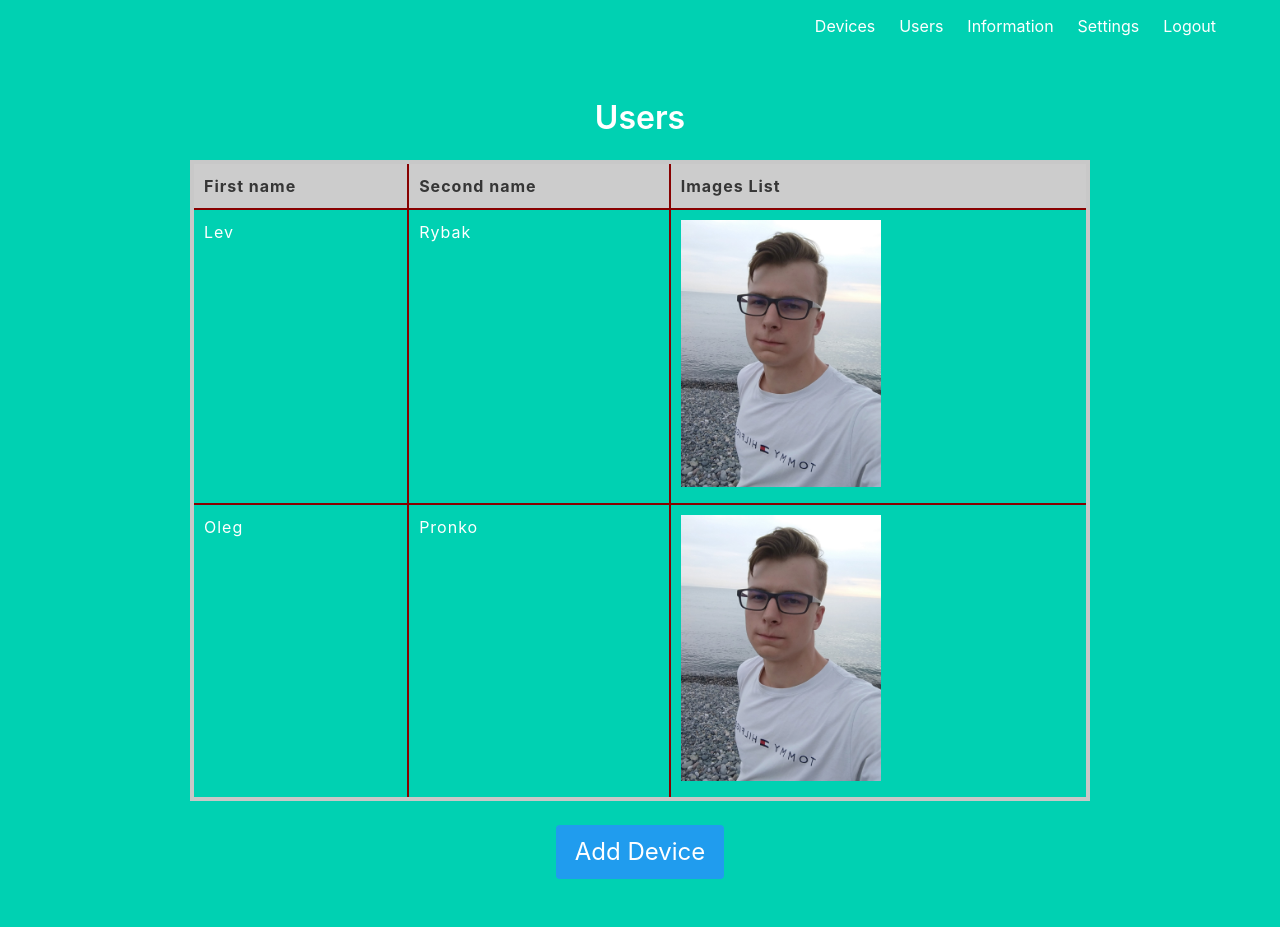
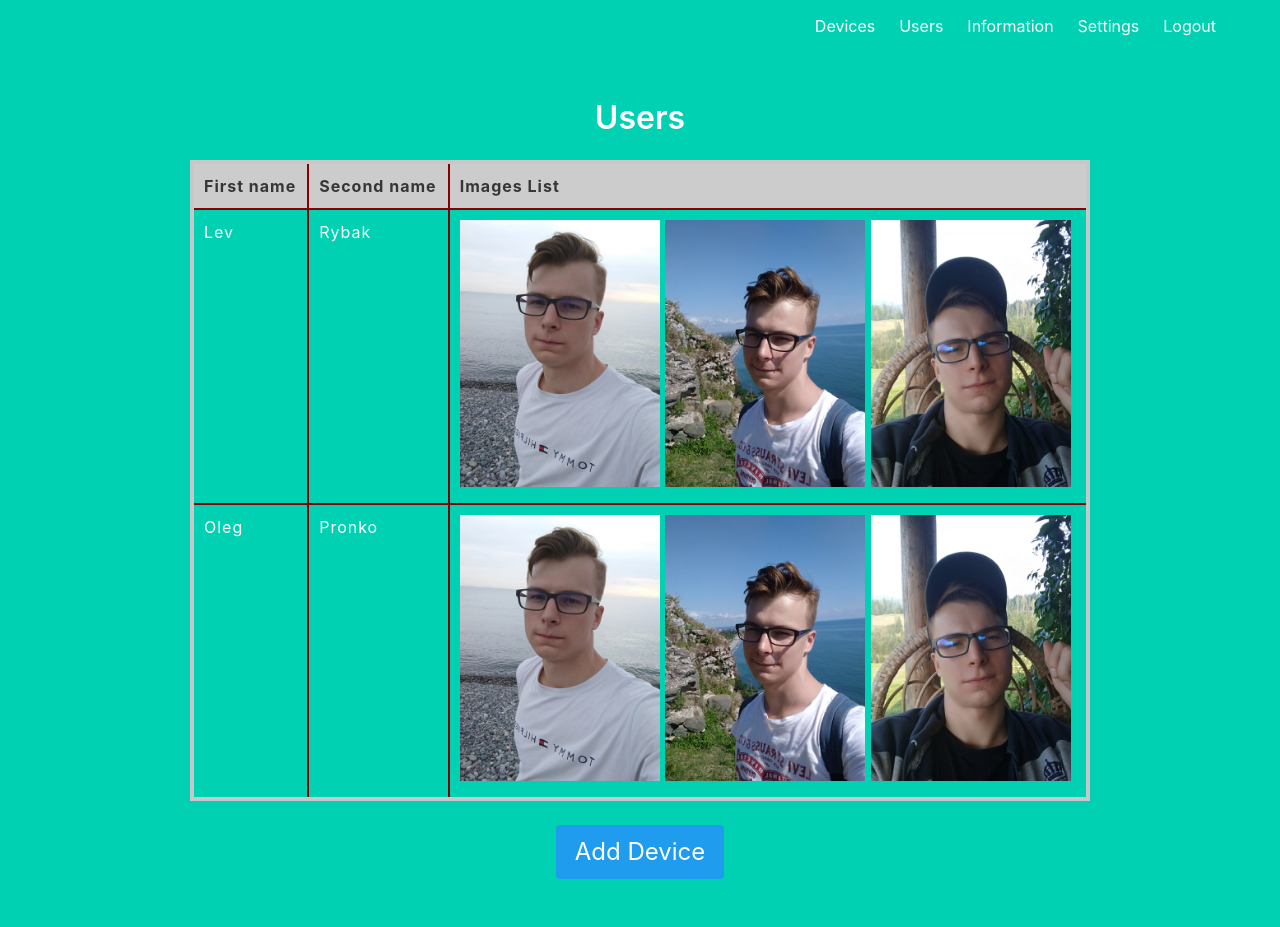
Before and after one commit to rybaklevko/diploma2019, a Flask app: page /users_page in a window 1280 px wide. Run offline with Flask 2, Linux system fonts and the light colour scheme.

Commit message:
Added multiply images output

```diff
--- a/templates/users.html
+++ b/templates/users.html
@@ -17,7 +17,11 @@
             <tr>
                 <td>{{user.firstName}}</td>
                 <td>{{user.secondName}}</td>
-                <td><img src="{{url_for('static', filename='lev1.jpg')}}" alt="Lev1" width="200" height="128"></td>
+                <td>
+                    <img src="{{url_for('static', filename='lev1.jpg')}}" alt="Lev1" width="200" height="128">
+                    <img src="{{url_for('static', filename='lev2.jpg')}}" alt="Lev1" width="200" height="128">
+                    <img src="{{url_for('static', filename='lev3.jpg')}}" alt="Lev1" width="200" height="128">
+                </td>
             </tr>
     {% endfor %}
     </table>
```
